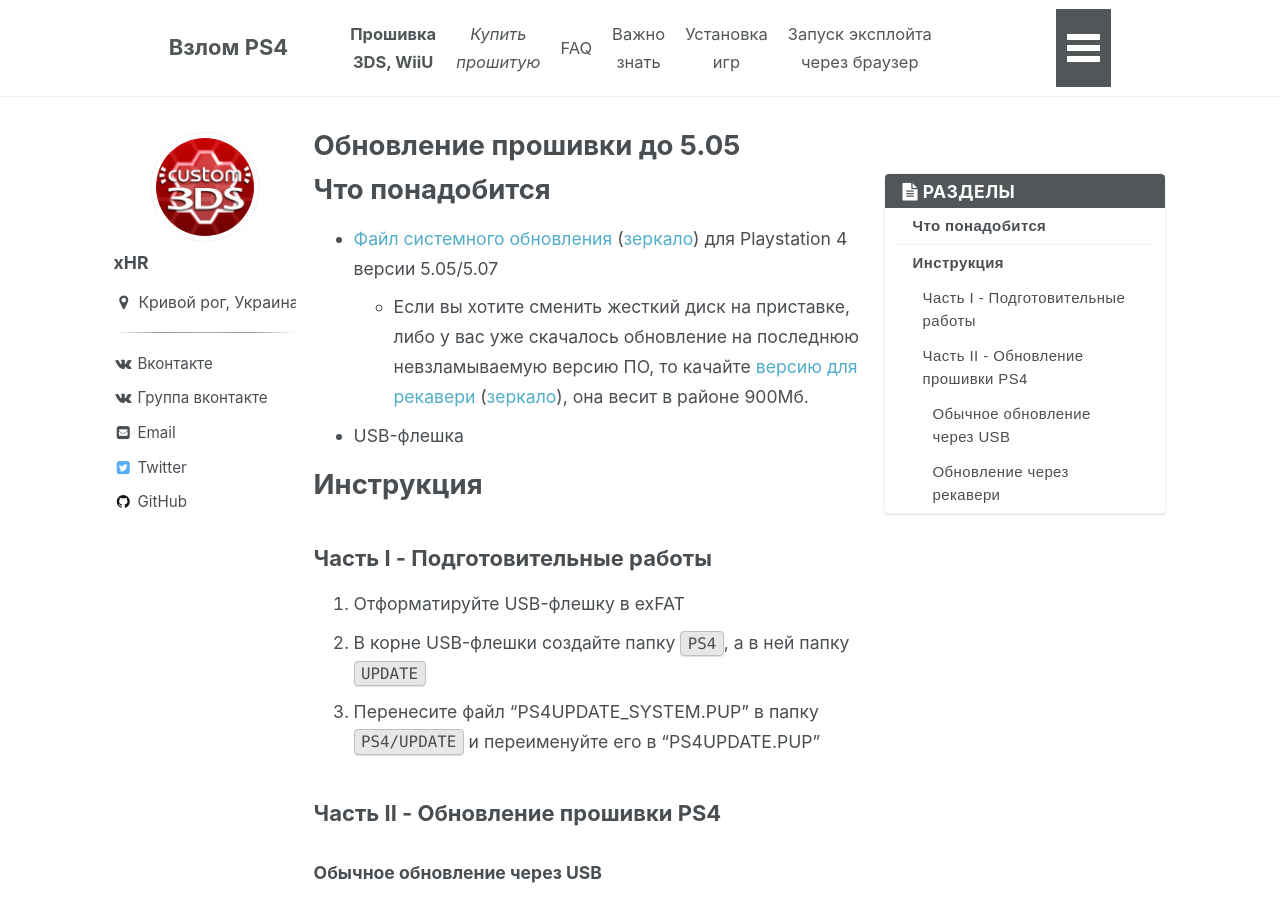
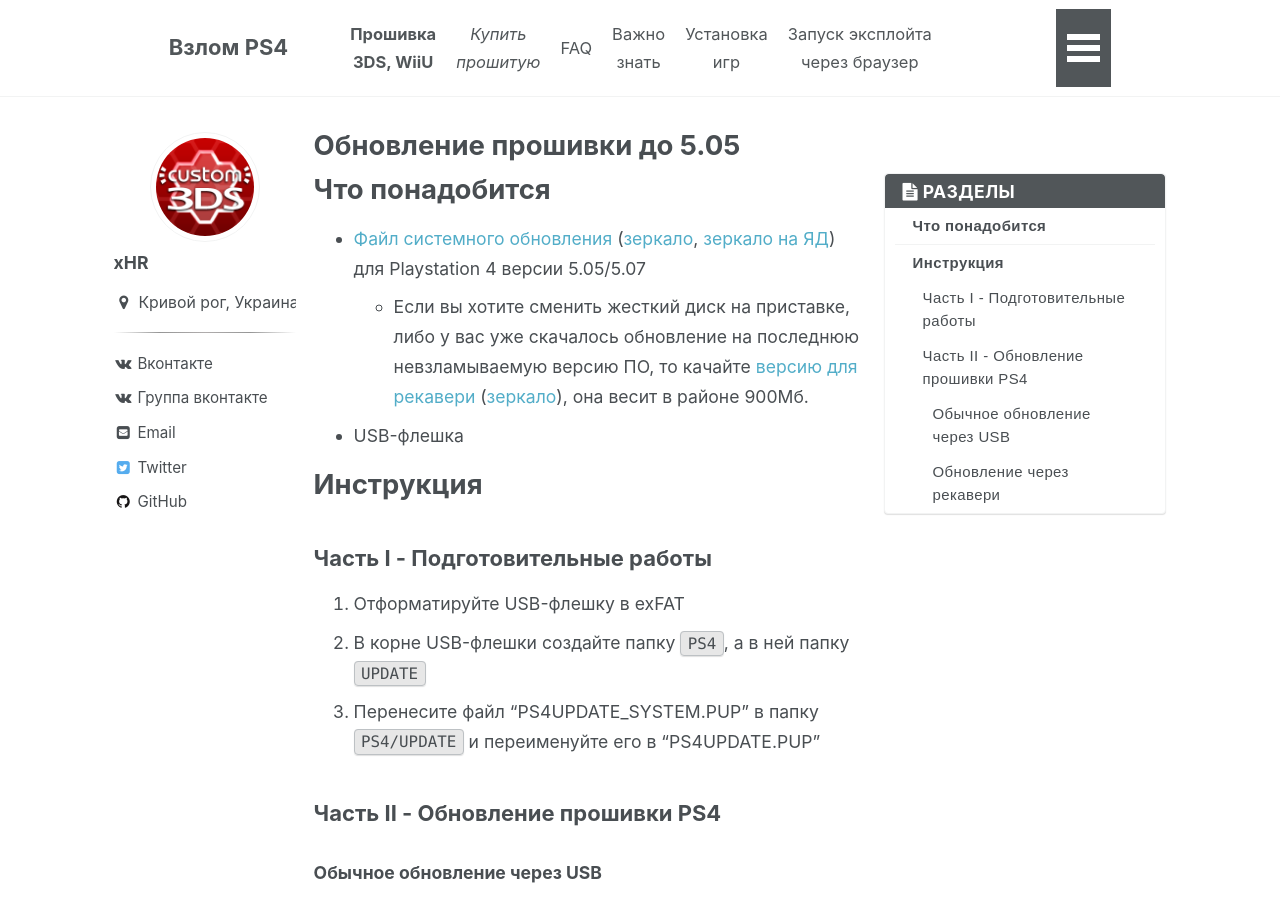
Before and after one commit to rashevskyv/ps4, a Jekyll site: the page built from _pages/ubs-update.md, in a window 1280 px wide and 900 px high. Built offline with Jekyll 4.4.1, drawn with Linux system fonts in a browser that asks for light colours; nearby versions of some CDN libraries.

```diff
--- a/_pages/ubs-update.md
+++ b/_pages/ubs-update.md
@@ -7,7 +7,7 @@
 
 # Что понадобится
 
-* [Файл системного обновления](https://psarchive.darksoftware.xyz/505Retail.PUP){:target="_blank"} ([зеркало](https://nzxtrules.stackstorage.com/s/UqZQbEL8OzulBej){:target="_blank"}) для Playstation 4 версии {% include /vars/sys_version.txt %}
+* [Файл системного обновления](https://psarchive.darksoftware.xyz/505Retail.PUP){:target="_blank"} ([зеркало](https://nzxtrules.stackstorage.com/s/UqZQbEL8OzulBej){:target="_blank"}, [зеркало на ЯД](https://yadi.sk/d/5eIXarTK3RZcZD){:target="_blank"}) для Playstation 4 версии {% include /vars/sys_version.txt %}
 	* Если вы хотите сменить жесткий диск на приставке, либо у вас уже скачалось обновление на последнюю невзламываемую версию ПО, то качайте [версию для рекавери](https://psarchive.darksoftware.xyz/PS4UPDATE5.05REC.PUP){:target="_blank"} ([зеркало](https://nzxtrules.stackstorage.com/s/QQvXQn9zB7XM9rU){:target="_blank"}), она весит в районе 900Мб.
 * USB-флешка
 
```
